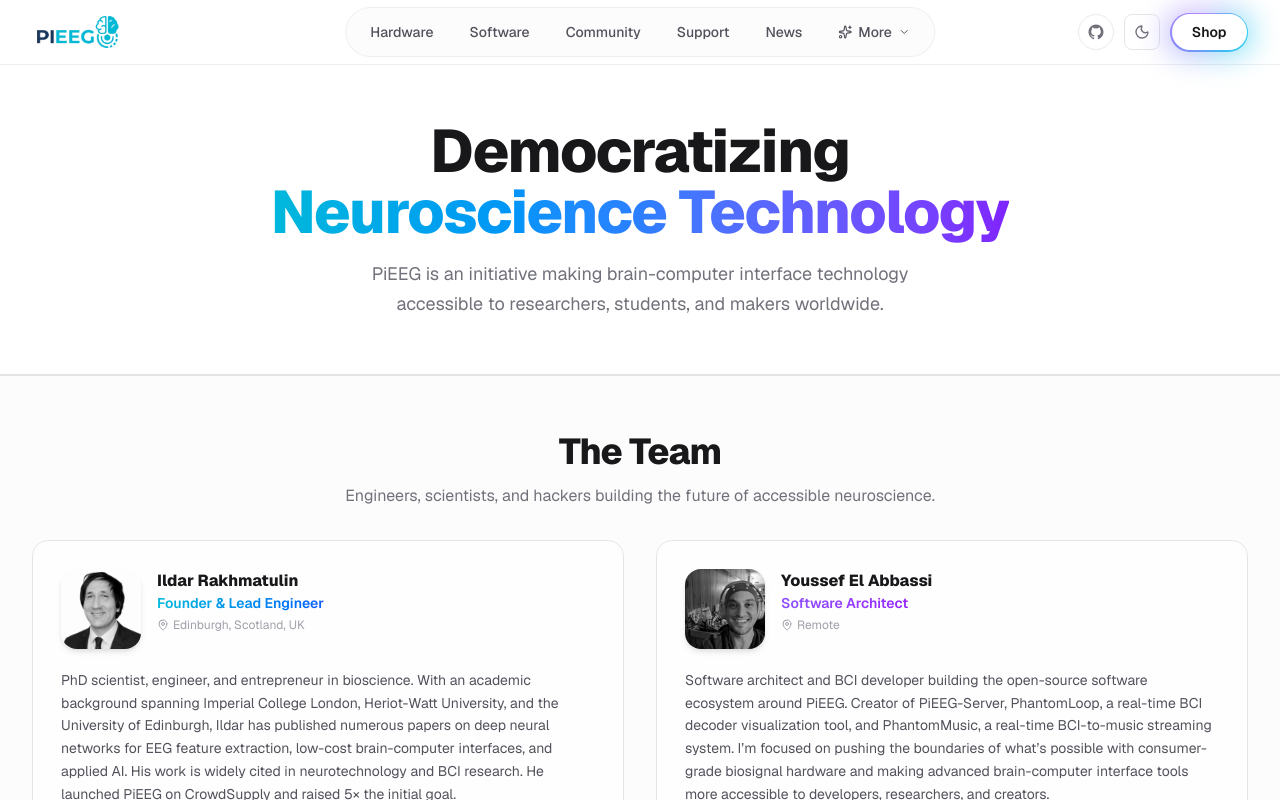
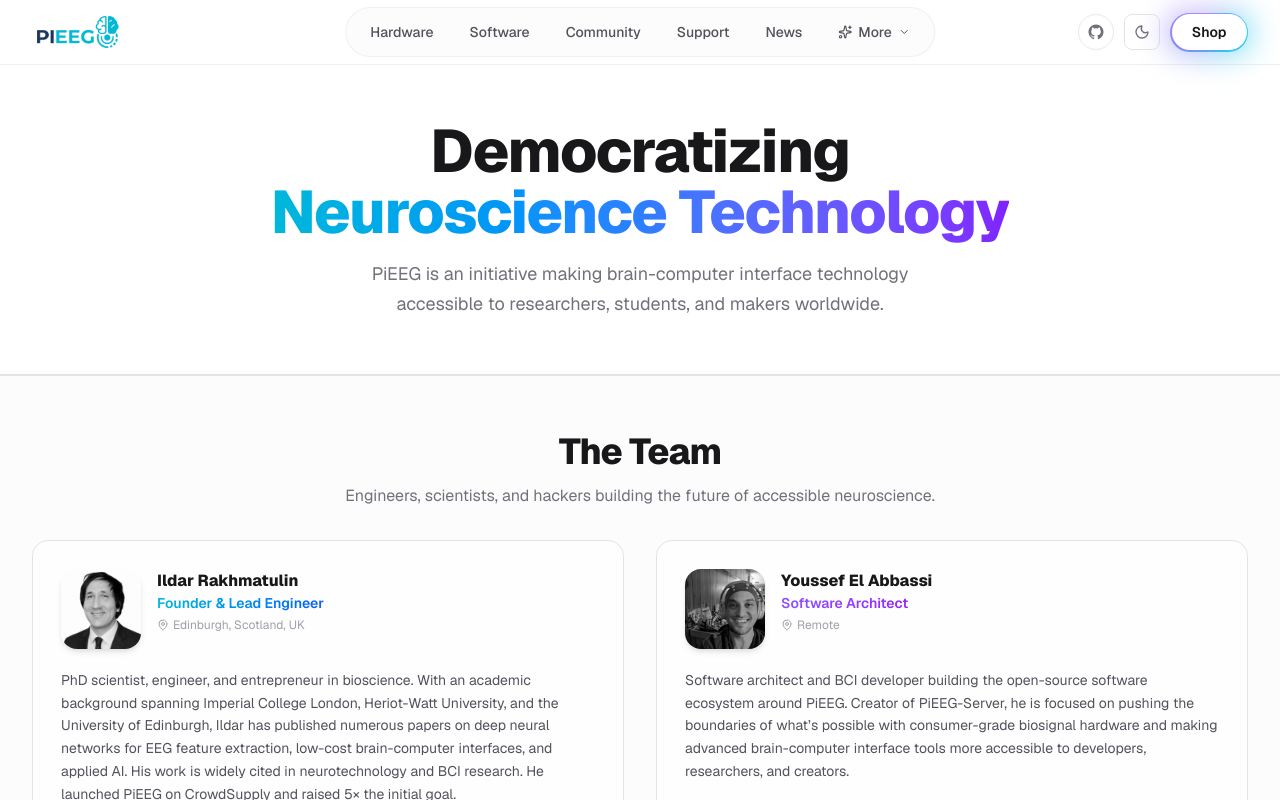
Before and after one commit to pieeg-club/PiEEG-com, a Next.js app: page /about in a window 1280 px wide. Shown: the top 800 px of the page. Built offline with nearby package versions, Linux system fonts and the light colour scheme.

Commit message:
minor text update

```diff
--- a/src/app/about/page.tsx
+++ b/src/app/about/page.tsx
@@ -26,7 +26,7 @@
   {
     name: "Youssef El Abbassi",
     role: "Software Architect",
-    bio: "Software architect and BCI developer building the open-source software ecosystem around PiEEG. Creator of PiEEG-Server, PhantomLoop, a real-time BCI decoder visualization tool, and PhantomMusic, a real-time BCI-to-music streaming system. I’m focused on pushing the boundaries of what’s possible with consumer-grade biosignal hardware and making advanced brain-computer interface tools more accessible to developers, researchers, and creators.",
+    bio: "Software architect and BCI developer building the open-source software ecosystem around PiEEG. Creator of PiEEG-Server, he is focused on pushing the boundaries of what’s possible with consumer-grade biosignal hardware and making advanced brain-computer interface tools more accessible to developers, researchers, and creators.",
     location: "Remote",
     github: "https://github.com/yelabb/",
     linkedin: "https://www.linkedin.com/in/yelabb",
```
